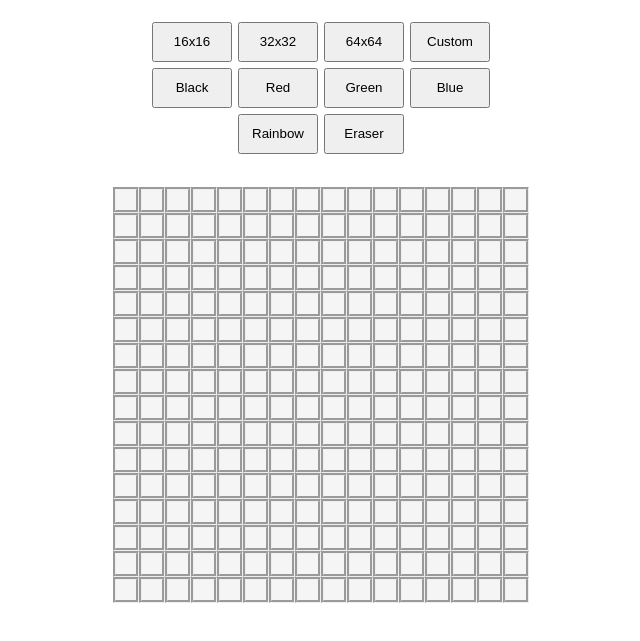
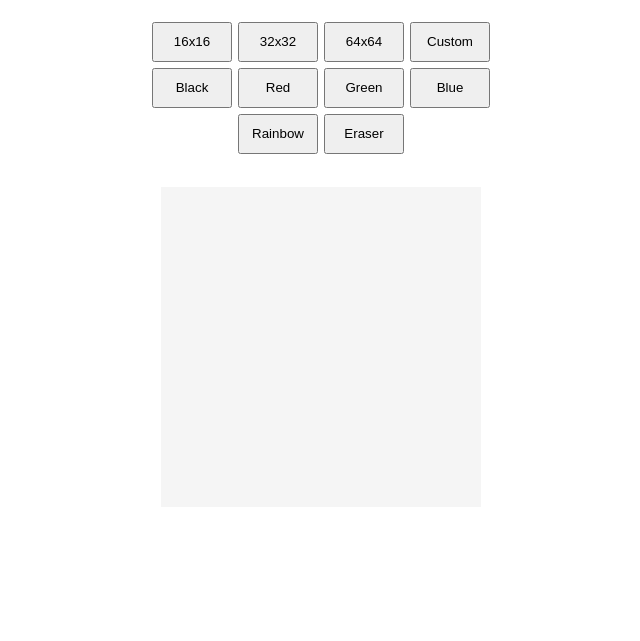
Before and after one commit to RoghanBehm/etch-a-sketch, a plain HTML site: page index.html in a window 1280 px wide. Shown: the part 61-702 px from the top of the page, without its empty margins (319-959 px from the left). Drawn offline with Linux system fonts and the light colour scheme.

Commit message:
Remove borders on boxes.

```diff
--- a/index.html
+++ b/index.html
@@ -79,7 +79,7 @@
             function createGrid(gridDim) {
                 clearGrid();
                 const gridSize = gridDim ** 2;
-                const boxNum = gridDim * 26 + "px";
+                const boxNum = gridDim * 20 + "px";
                 document.getElementById("boxCont").style.height = boxNum;
                 document.getElementById("boxCont").style.width = boxNum;
                 for (let i = 0; i < gridSize; i++) {
--- a/styles.css
+++ b/styles.css
@@ -5,6 +5,7 @@
     width: 20px;
     background-color: whitesmoke;
     display: inline-block;
+    border: 0px;
 
 }
 
```
